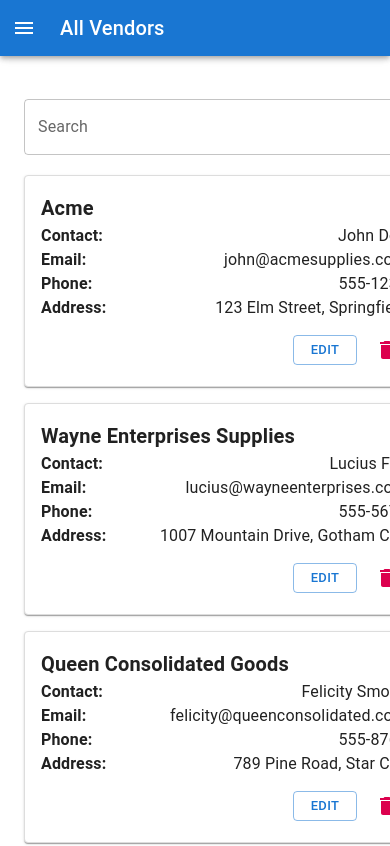
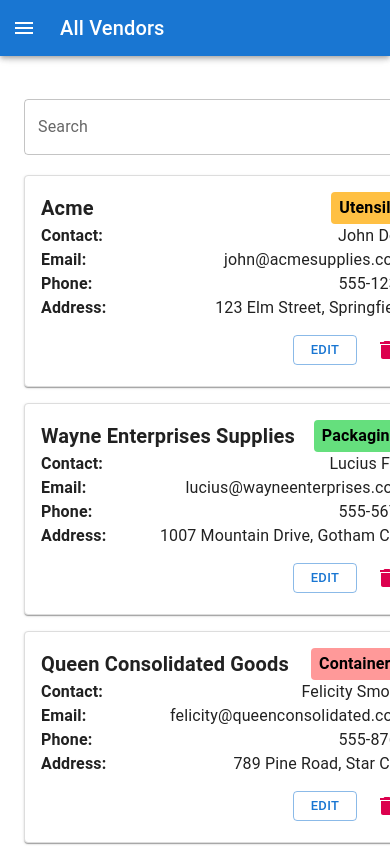
Before and after one commit to patrick-yuson/vendor-management-task, a Next.js app: page / in a window 390 px wide. Shown: the top 846 px of the page. Built offline with nearby package versions, Linux system fonts and the light colour scheme.

Commit message:
Updated mobile table view

```diff
--- a/src/pages/index.js
+++ b/src/pages/index.js
@@ -46,6 +46,7 @@
       });
   }, []);
 
+  /* Filtering Logic */
   useEffect(() => {
     // Sort filteredVendors
     const newVendors = [...filteredVendors]
@@ -79,6 +80,7 @@
     handleRequestSort(event, property);
   }
 
+  // Handles Dialog Open
   const handleClickOpen = (id) => {
     setSelectedVendorId(id);
     setOpen(true);
@@ -89,17 +91,11 @@
     setSelectedVendorId(null);
   };
 
-  const handleMenuClick = (event) => {
-    setAnchorEl(event.currentTarget);
-  }
-  const handleCloseMenu = () => {
-    setAnchorEl(null);
-  }
-
   const handleSearch = (value) => {
     setFilteredVendors(value);
   }
 
+  /* Pagination */
   const handlePageChange = (event, newPage) => {
     setPage(newPage);
   }
@@ -118,10 +114,6 @@
       case 'Containers':
         return '#ff9999';
     }
-  }
-
-  const handleFilter = (id) => {
-    // TODO
   }
 
   const handleDelete = async () => {
@@ -177,8 +169,20 @@
             component={Paper}
           >
             {/* <Box sx={{ textAlign: 'center' }}> */}
-            <Box>
+            <Box sx={{ display: 'flex', alignItems: 'center', justifyContent: 'space-between' }}>
               <Typography variant="h6"><strong>{vendor.name}</strong></Typography>
+              <Box
+                sx={{
+                  display: 'inline-block',
+                  padding: '4px 8px',
+                  borderRadius: '4px',
+                  color: '#000',
+                  backgroundColor: getCategoryColor(vendor.category),
+                  textAlign: 'center'
+                }}
+              >
+                <strong>{vendor.category}</strong>
+              </Box>
             </Box>
             <Box sx={{ display: 'flex', alignItems: 'center', justifyContent: 'space-between'}}>
               <Typography><strong>Contact:</strong></Typography>
@@ -240,34 +244,6 @@
                       >
                         <strong>{column.label}</strong>
                       </TableSortLabel>
-                      {/* <Box
-                        sx={{
-                          position: 'relative',
-                          display: 'flex',
-                          justifyContent: 'space-between',
-                          alignItems: 'center',
-                          '&:hover .filter-button': {
-                            opacity: 1,
-                            visibility: 'visible',
-                          },
-                        }}
-                      >
-                        <strong>{column.label}</strong>
-                        <IconButton
-                          className='filter-button'
-                          size="small"
-                          onClick={() => handleFilter(column.id)}
-                          sx={{
-                            position: 'absolute',
-                            right: '-30px',
-                            opacity: 0,
-                            visibility: 'hidden',
-                            transition: 'opacity 0.2s, visibility 0.2s'
-                          }}
-                        >
-                          <FilterListIcon />
-                        </IconButton>
-                    </Box> */}
                   </TableCell>
                   ))}
                 </TableRow>
```
